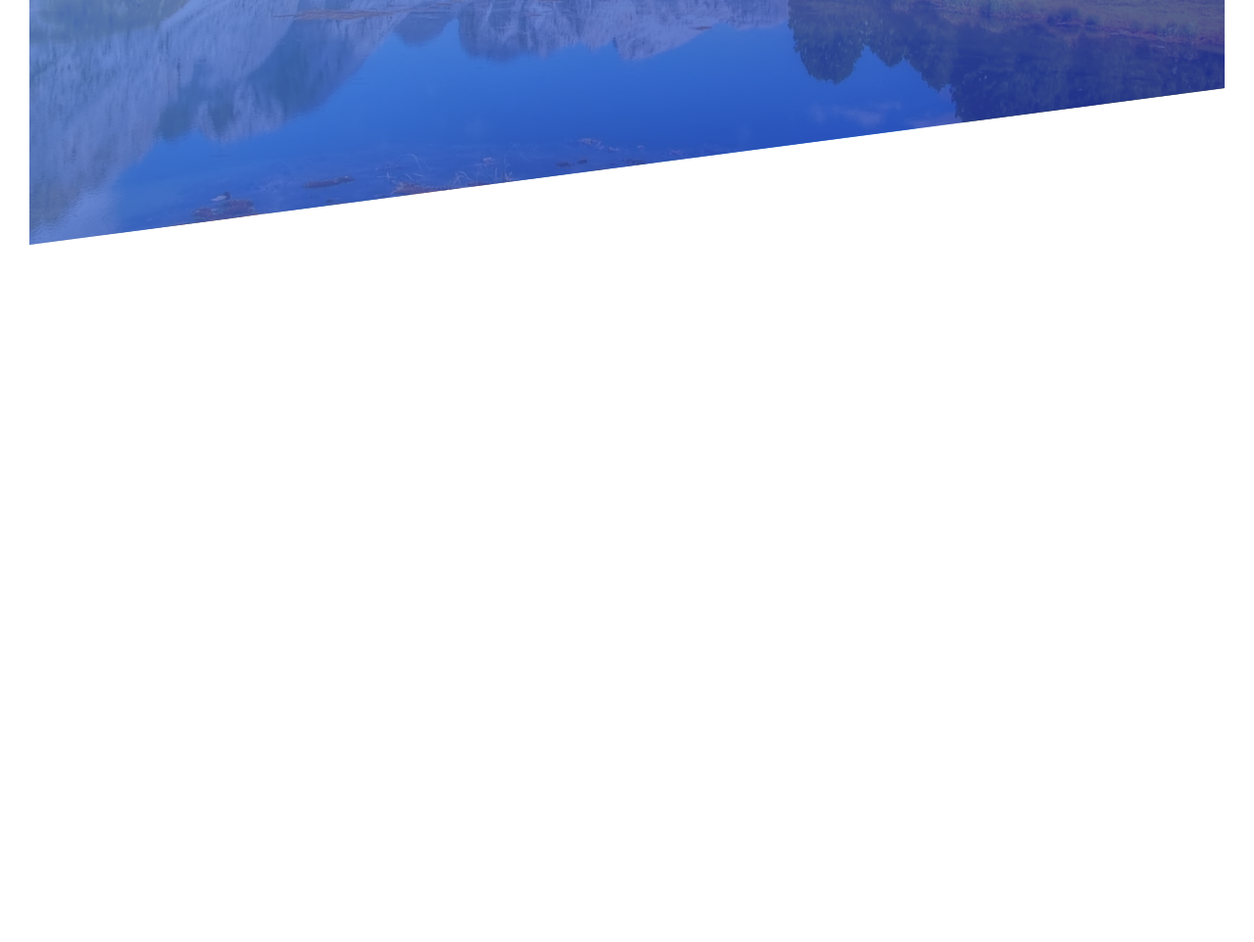
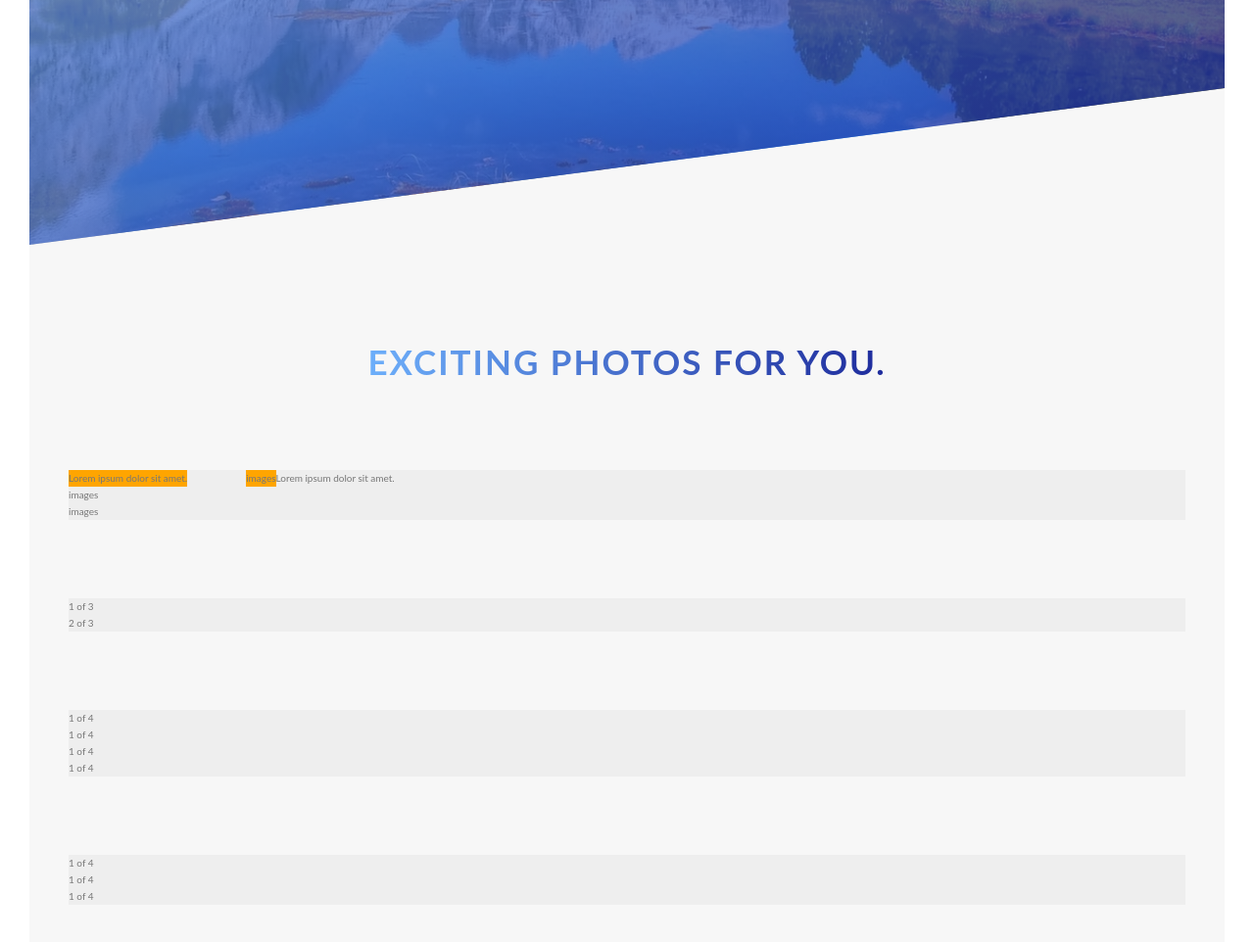
Before and after one commit to khalilFrough/CSSCourse, a website: page assessts/index.html in a window 1280 px wide. Shown: the part 540-1502 px from the top of the page at 98% size. Before the commit the page ends 820 px from the top, so only its background shows below. Drawn offline with Linux system fonts and the light colour scheme.

Commit message:
created the about us part

```diff
--- a/assessts/index.html
+++ b/assessts/index.html
@@ -1,10 +1,10 @@
 <!DOCTYPE html>
 <html lang="en">
   <head>
-    <meta charset="UTF-8">
-    <meta name="viewport" content="width=device-width, initial-scale=1.0">
-    <meta http-equiv="X-UA-Compatible" content="ie=edge">
-    <link rel="stylesheet" href="/css/style.css">
+    <meta charset="UTF-8" />
+    <meta name="viewport" content="width=device-width, initial-scale=1.0" />
+    <meta http-equiv="X-UA-Compatible" content="ie=edge" />
+    <link rel="stylesheet" href="/css/style.css" />
     <title>Advanced CSS</title>
   </head>
   <body>
@@ -13,7 +13,7 @@
     <header class="header">
       <!-- adding the logo here -->
       <div class="header__logo-box">
-            <img class="header__logo" src="/media/logo.png" alt="logo here">
+        <img class="header__logo" src="/media/logo.png" alt="logo here" />
       </div>
 
       <!-- first, a text-box is created to put everthing inside a box
@@ -25,10 +25,73 @@
         </h1>
         <a href="#" class="btn btn--white btn--animated">See Services</a>
       </div>
-
     </header>
 
+    <main>
+      <section class="section-about">
+        <div class="u-center-text u-margin-bottom-8">
+          <h2 class="heading-secondary">
+            Exciting Photos for You.
+          </h2>
+        </div>
 
+        <div class="row">
+          <div class="col-1-of-2">
+            Lorem ipsum dolor sit amet.
+          </div>
+          <div class="col-1-of-2">
+            images
+          </div>
+        </div>
 
+        <div class="row">
+          <div class="col-1-of-3">
+            Lorem ipsum dolor sit amet.
+          </div>
+          <div class="col-2-of-3">
+            images
+          </div>
+          <div class="col-3-of-3">
+            images
+          </div>
+        </div>
+
+        <div class="row">
+          <div class="col-1-of-3">
+            1 of 3
+          </div>
+          <div class="col-2-of-3">
+            2 of 3
+          </div>
+        </div>
+
+        <div class="row">
+          <div class="col-1-of-4">
+            1 of 4
+          </div>
+          <div class="col-2-of-4">
+            1 of 4
+          </div>
+          <div class="col-3-of-4">
+            1 of 4
+          </div>
+          <div class="col-4-of-4">
+            1 of 4
+          </div>
+        </div>
+
+        <div class="row">
+          <div class="col-1-of-4">
+            1 of 4
+          </div>
+          <div class="col-2-of-4">
+            1 of 4
+          </div>
+          <div class="col-3-of-4">
+            1 of 4
+          </div>
+        </div>
+      </section>
+    </main>
   </body>
 </html>
--- a/sass/abstracts/_variables.scss
+++ b/sass/abstracts/_variables.scss
@@ -1,7 +1,15 @@
 // declearing some variables
+
+// colors
 $color-primary: #496afc;
 $color-primary-light: #6daffa;
 $color-primary-dark: #1e2b9c;
 $color-gray-dark: #777;
 $color-white: #fff;
 $color-black: #000;
+$color-gray-light-1: #f7f7f7;
+
+// these are variables for grid;
+$grid-width: 114rem;
+$gutter-vertical: 8rem;
+$gutter-horizontal: 6rem;
--- a/sass/base/_typography.scss
+++ b/sass/base/_typography.scss
@@ -39,3 +39,23 @@ body {
     text-align: center;
   }
 }
+
+.heading-secondary {
+  font-size: 3.5rem;
+  text-transform: uppercase;
+  font-weight: 700;
+  display: inline-block;
+  background-image: linear-gradient(
+    to right,
+    $color-primary-light,
+    $color-primary-dark
+  );
+  -webkit-background-clip: text;
+  color: transparent;
+  letter-spacing: 0.2rem;
+  transition: all 0.2s;
+  &:hover {
+    transform: skewY(2deg) skewX(15deg) scale(1.1);
+    text-shadow: 0.5rem 1rem 2rem rgba($color-black, 0.2rem);
+  }
+}
--- a/sass/base/_utilities.scss
+++ b/sass/base/_utilities.scss
@@ -0,0 +1,6 @@
+.u-center-text {
+  text-align: center;
+}
+.u-margin-bottom-8 {
+  margin-bottom: 8rem;
+}
--- /dev/null
+++ b/sass/layout/_grid.scss
@@ -0,0 +1,18 @@
+.row {
+  max-width: $grid-width;
+  background-color: #eee;
+  margin: 0 auto;
+
+  &:not(:last-child) {
+    margin-bottom: $gutter-vertical;
+  }
+
+  .col-1-of-2 {
+    width: calc((100%-#{$gutter-horizontal}) / 2);
+    background-color: orange;
+    float: left;
+    &:not(:last-child) {
+      margin-right: $gutter-horizontal;
+    }
+  }
+}
--- a/sass/main.scss
+++ b/sass/main.scss
@@ -3,16 +3,17 @@ this project focuses mainly on CSS and
 its advanced featureas, moroever it focuses on scss  */
 
 // importing the base file from the base folder.
+
 @import "abstracts/functions";
 @import "abstracts/mixins";
 @import "abstracts/variables";
 
+@import "base/animations";
 @import "base/base";
-@import "base/animations";
 @import "base/typography";
 @import "base/utilities";
 
 @import "components/button";
+@import "layout/grid";
 @import "layout/header";
-
 @import "pages/home";
--- a/sass/pages/_home.scss
+++ b/sass/pages/_home.scss
@@ -0,0 +1,6 @@
+.section-about {
+  background-color: $color-gray-light-1;
+  padding: 25rem 0;
+  //   here we need to fix the polygon becase the vh is 95 and the the poligan vh is 75 the differnt is 20
+  margin-top: -20vh;
+}
```
Also changed, not shown: css/style.css, 7 other files. Lines whose indentation alone changed are shown as unchanged.
